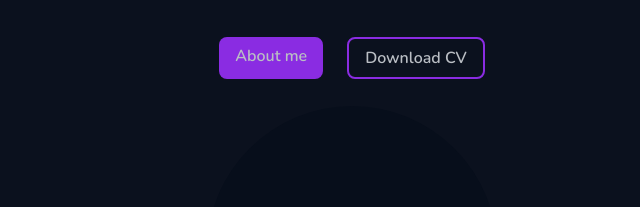
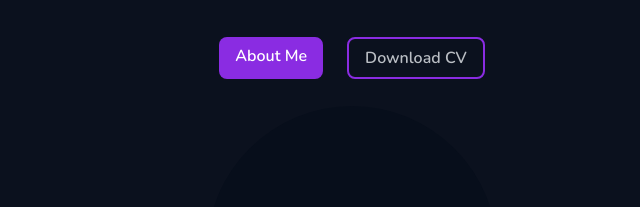
Before and after one commit to Saugat-Maharjan7/saugatmaharjan.github.io, a plain HTML site: page index.html in a window 1280 px wide. Shown: the part 243-450 px from the top of the page, 288-928 px from the left. Drawn offline with nearby package versions, Linux system fonts and the light colour scheme; files whose address does not match are found by name.

Commit message:
Changes V2

```diff
--- a/assets/css/styles.css
+++ b/assets/css/styles.css
@@ -416,7 +416,7 @@ color: white;
 .button{
   display: inline-block;
   background-color: var(--first-color);
-  color: var(--text-color);
+  color: white;
   font-weight: 900;
   text-align: center;
   padding: .5rem 1rem;
--- a/index.html
+++ b/index.html
@@ -82,7 +82,7 @@
 
                         <div class="home__buttons">
 
-                            <a href="#about" class="button">About me</a>
+                            <a href="#about" class="button">About Me</a>
 
                             <a download="" href="assets/pdf/Saugat-CV.pdf" class="button button--ghost">
                                 Download CV
```
